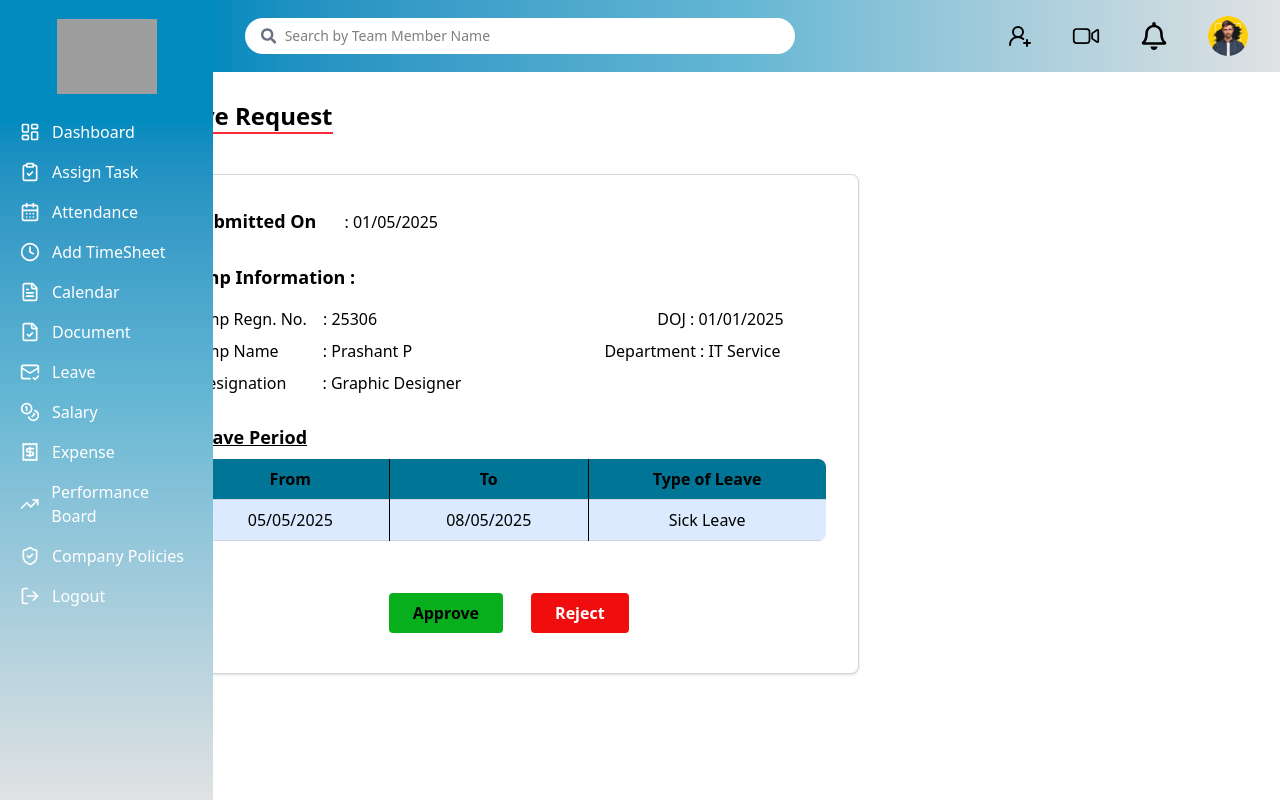
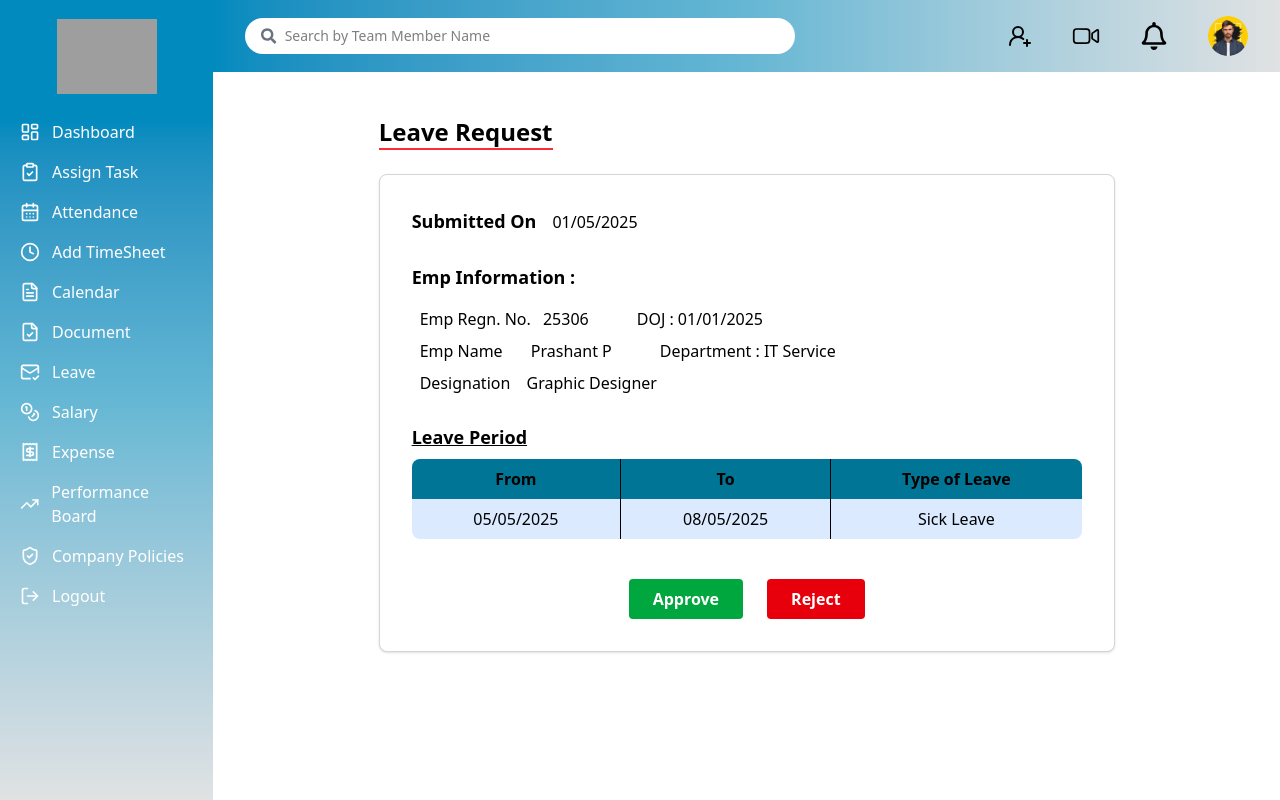
Before and after one commit to Code4Bharat1/task-tracker-adminpanel, a Next.js app: page /leaverequest in a window 1280 px wide. Built offline with nearby package versions, Linux system fonts and the light colour scheme; grey boxes are pictures that could not be loaded.

Commit message:
changes by tapasvi in sidebar and leaverequest page and leavehistory

```diff
--- a/src/app/leaverequest/page.jsx
+++ b/src/app/leaverequest/page.jsx
@@ -1,25 +1,25 @@
-
-import Sidebar from '@/components/layout/sidebar';
-import NavBar from '@/components/layout/navbar';
-import React from 'react'
-import LeaveRequest from '@/components/leave/leaverequest';
+import Navbar from "@/components/layout/navbar";
+import Sidebar from "@/components/layout/sidebar";
+import LeaveRequest from "@/components/leave/leaverequest";
+import Notifications from "@/components/notification/notification";
+import React from "react";
 
 export default function Home() {
   return (
-        <div className="h-screen overflow-hidden"> {/* Prevent page scroll */}
+    <div className="h-screen overflow-hidden">
+      {" "}
+      {/* Prevent page scroll */}
       {/* Sidebar - Fixed */}
       <div className="w-1/6 fixed top-0 bottom-0 left-0 bg-gray-100">
-                <Sidebar/>
+        <Sidebar />
       </div>
-
-            {/* Navbar - Fixed*/}
+      {/*  Navbar - Fixed */}
       <div className="fixed top-0 right-0 w-5/6 ml-[16.6667%] z-10">
-                <NavBar />
+        <Navbar />
       </div>
-
       {/* Scrollable Content below Navbar */}
       <div className="mt-[60px] ml-[16.6667%] h-[calc(100vh-60px)] overflow-y-auto p-4 bg-white">
-                <LeaveRequest/>
+        <LeaveRequest />
       </div>
     </div>
   );
--- a/src/components/layout/sidebar.jsx
+++ b/src/components/layout/sidebar.jsx
@@ -28,7 +28,7 @@ const menuItems = [
   { label: "Leave", icon: MailCheck, href: "/leavetable" },
   { label: "Salary", icon: Coins, href: "/salary" },
   { label: "Expense", icon: Receipt, href: "/expense" },
-    { label: "Performance Board", icon: TrendingUp, href: "/performance" },
+  { label: "Performance Board", icon: TrendingUp, href: "/performanceboard" },
   { label: "Company Policies", icon: ShieldCheck, href: "/companypolicy" },
   { label: "Logout", icon: LogOut, href: "/" },
 ];
@@ -36,7 +36,6 @@ const menuItems = [
 export default function Sidebar() {
   return (
     <div className="fixed min-h-screen w-1/6 bg-gradient-to-b from-[#018ABE] from-15% via-[#65B7D4] to-[#E0E2E3] text-white flex flex-col items-center py-6">
-
       {/* Logo */}
       <div className="flex items-center justify-center h-16 w-full mb-6">
         <Image
--- a/src/components/leave/leaverequest.jsx
+++ b/src/components/leave/leaverequest.jsx
@@ -1,49 +1,46 @@
-'use client';
-import React from 'react';
-import { toast, ToastContainer } from 'react-toastify';
-import 'react-toastify/dist/ReactToastify.css';
+"use client";
+import React from "react";
+import { toast, ToastContainer } from "react-toastify";
+import "react-toastify/dist/ReactToastify.css";
 
-export default function Leave() {
-  // Toast message functions for approve/reject
-  const handleApprove = () => {
-    toast.success("Leave Approved");
-  };
-
-  const handleReject = () => {
-    toast.error("Leave Rejected");
-  };
+export default function LeaveRequest() {
+  const handleApprove = () => toast.success("Leave Approved");
+  const handleReject = () => toast.error("Leave Rejected");
 
   return (
-    <div className="max-w-3xl mx-auto">
-      {/* Leave Request Heading aligned with white box */}
-      <h1 className="text-2xl font-bold mt-6 mb-10 border-b-2 border-red-500 w-fit text-left -ml-51">
+    <div className="flex justify-center items-start mt-10">
+      <div className="w-full max-w-3xl px-4">
+        {/* Heading */}
+        <h1 className="text-2xl font-bold mb-6 border-b-2 border-red-500 w-fit">
           Leave Request
         </h1>
 
-
-
         {/* White Box */}
-      <div className="bg-white rounded-lg shadow p-8 border border-gray-300 h-[500px] w-[700px] -ml-51">
-
-
-
+        <div className="bg-white rounded-lg shadow p-8 border border-gray-300 w-full">
           <div className="space-y-7">
             {/* Submitted On */}
             <div>
-  <p className="font-semibold font-poppins text-lg">
+              <p className="font-semibold text-lg">
                 Submitted On
-    <span className="font-normal ml-7 text-base">: 01/05/2025</span>
+                <span className="font-normal ml-4 text-base">01/05/2025</span>
               </p>
             </div>
 
-
             {/* Employee Info */}
             <div>
-            <p className="font-semibold font-poppins text-lg">Emp Information :</p>
-            <div className="ml-1 space-y-2 mt-4">
-              <p>Emp Regn. No. <span className="ml-3">: 25306</span> <span className="ml-69">DOJ : 01/01/2025</span></p>
-              <p>Emp Name <span className="ml-10">: Prashant P</span> <span className="ml-47">Department : IT Service</span></p>
-              <p>Designation <span className="ml-8">: Graphic Designer</span></p>
+              <p className="font-semibold text-lg">Emp Information :</p>
+              <div className="ml-2 space-y-2 mt-4 text-sm sm:text-base">
+                <p>
+                  Emp Regn. No. <span className="ml-2">25306</span>
+                  <span className="ml-12">DOJ : 01/01/2025</span>
+                </p>
+                <p>
+                  Emp Name <span className="ml-6">Prashant P</span>
+                  <span className="ml-12">Department : IT Service</span>
+                </p>
+                <p>
+                  Designation <span className="ml-3">Graphic Designer</span>
+                </p>
               </div>
             </div>
 
@@ -51,18 +48,22 @@ export default function Leave() {
             <div>
               <h2 className="text-lg font-bold underline mb-2">Leave Period</h2>
               <div className="rounded-lg overflow-hidden">
-              <table className="w-full text-center border-collapse border-none">
+                <table className="w-full text-center border-collapse">
                   <thead>
-                  <tr className="bg-cyan-700 text-black border-b border-gray-300">
+                    <tr className="bg-cyan-700 text-black">
                       <th className="py-2 px-4 border-r border-black">From</th>
                       <th className="py-2 px-4 border-r border-black">To</th>
                       <th className="py-2 px-4">Type of Leave</th>
                     </tr>
                   </thead>
                   <tbody>
-                  <tr className="bg-blue-100 border-b border-gray-300">
-                    <td className="py-2 px-4 border-r border-black">05/05/2025</td>
-                    <td className="py-2 px-4 border-r border-black">08/05/2025</td>
+                    <tr className="bg-blue-100">
+                      <td className="py-2 px-4 border-r border-black">
+                        05/05/2025
+                      </td>
+                      <td className="py-2 px-4 border-r border-black">
+                        08/05/2025
+                      </td>
                       <td className="py-2 px-4">Sick Leave</td>
                     </tr>
                   </tbody>
@@ -71,19 +72,16 @@ export default function Leave() {
             </div>
 
             {/* Buttons */}
-          <div className="flex justify-center space-x-7 mt-13">
+            <div className="flex justify-center space-x-6 mt-10">
               <button
-              className="text-black font-semibold py-2 px-6 rounded hover:brightness-90"
-              style={{ backgroundColor: "#08AF1C" }}
-              onClick={handleApprove}  // Handle approve button click
+                className="bg-green-600 text-white font-semibold py-2 px-6 rounded hover:bg-green-700"
+                onClick={handleApprove}
               >
                 Approve
               </button>
-
               <button
-              className="text-white font-semibold py-2 px-6 rounded hover:brightness-90"
-              style={{ backgroundColor: "#EF0D0D" }}
-              onClick={handleReject}  // Handle reject button click
+                className="bg-red-600 text-white font-semibold py-2 px-6 rounded hover:bg-red-700"
+                onClick={handleReject}
               >
                 Reject
               </button>
@@ -91,18 +89,15 @@ export default function Leave() {
           </div>
         </div>
 
-      {/* ToastContainer to display the toast notifications */}
         <ToastContainer
-        position="top-center" // Center the toast message at the top
-        autoClose={3000} // Automatically close after 3 seconds
-        hideProgressBar={true} // Hide the progress bar
-        newestOnTop={false} // Toasts appear in the order they are called
+          position="top-center"
+          autoClose={3000}
+          hideProgressBar
           closeOnClick
-        rtl={false}
-        pauseOnFocusLoss
+          pauseOnHover
           draggable
-        pauseOnHover
         />
+      </div>
     </div>
   );
 }
```
Also changed, not shown: src/components/leave/leavehistory.jsx (+39 -20 lines). Lines whose indentation alone changed are shown as unchanged.
